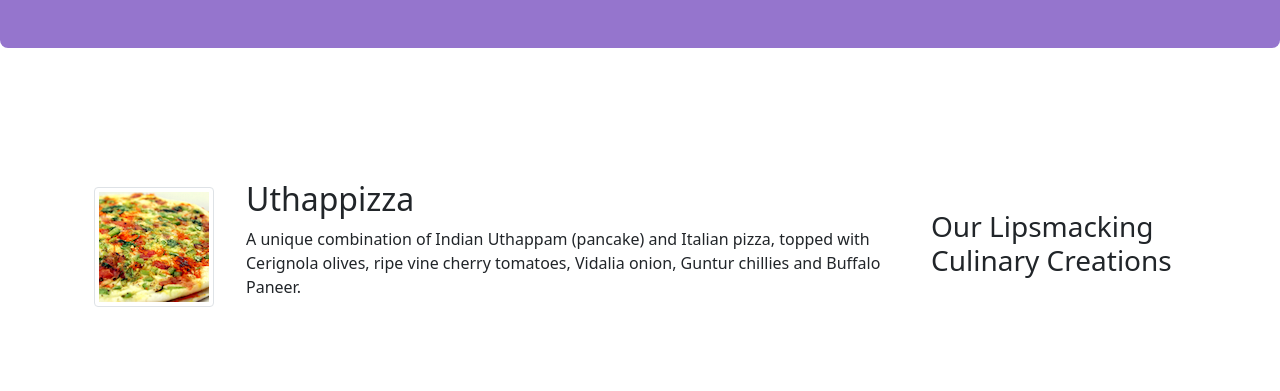
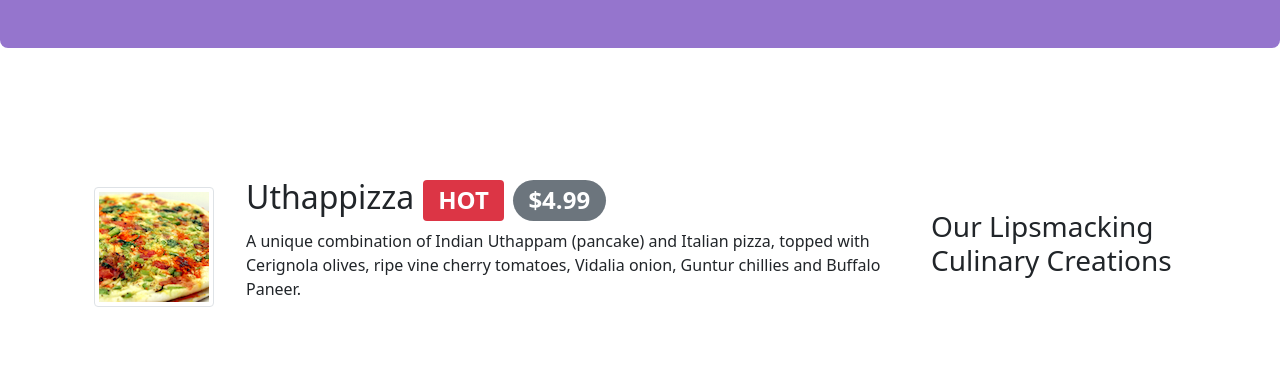
Before and after one commit to Ay7ot/bootstrap, a website: page index.html in a window 1280 px wide. Shown: the part 409-800 px from the top of the page. Drawn offline with nearby package versions, Linux system fonts and the light colour scheme.

Commit message:
Alerting users

```diff
--- a/index.html
+++ b/index.html
@@ -64,7 +64,11 @@
                       <img src="img/uthappizza.png" alt="uthappizza" class="img-thumbnail d-flex me-3 align-self-center">
                     </div>
                     <div class="flex-grow-1 ms-3">
-                        <h2 class="mt-0">Uthappizza</h2>
+                        <h2 class="mt-0">
+                            Uthappizza
+                            <span class="badge bg-danger">HOT</span>
+                            <span class="badge bg-secondary rounded-pill">$4.99</span>
+                        </h2>
                         <p class="d-none d-sm-block">A unique combination of Indian Uthappam (pancake) and Italian pizza, topped with Cerignola olives, ripe vine cherry tomatoes, Vidalia onion, Guntur chillies and Buffalo Paneer.</p>
                     </div>
                   </div>
```
